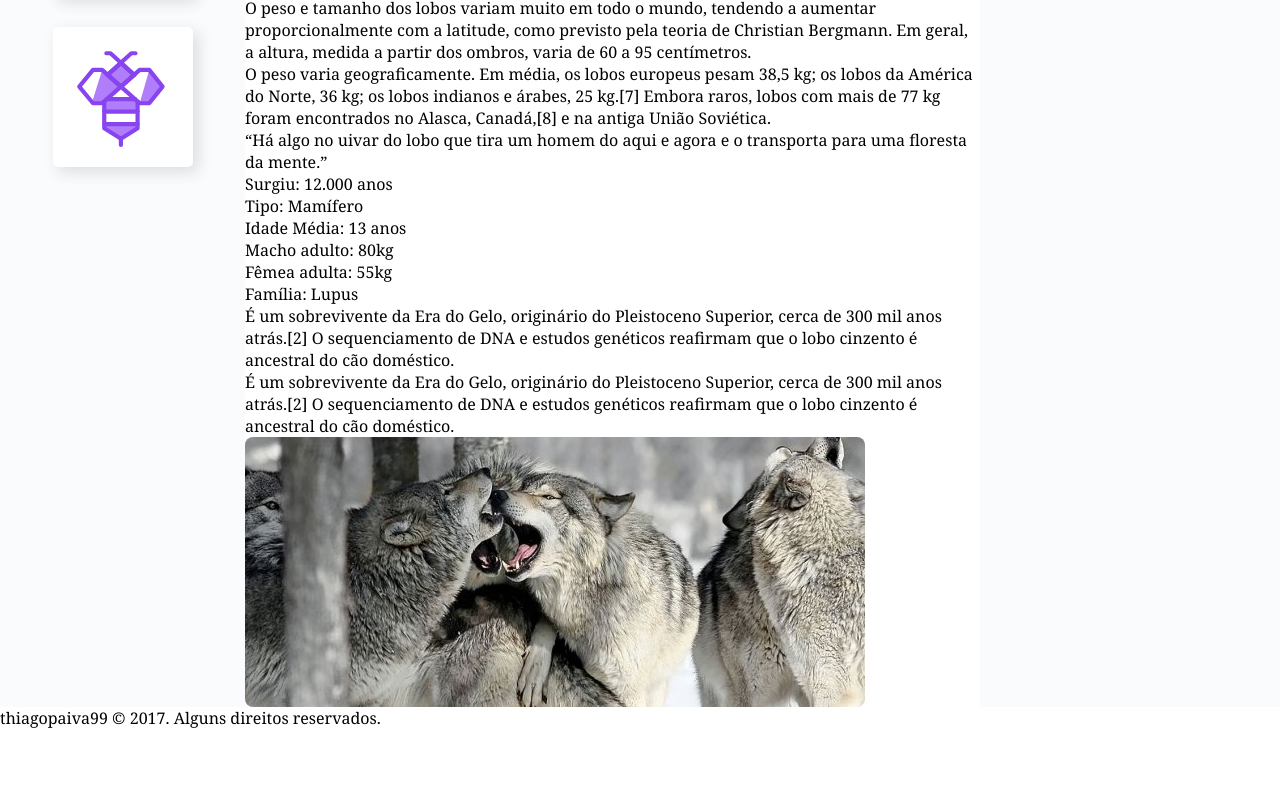
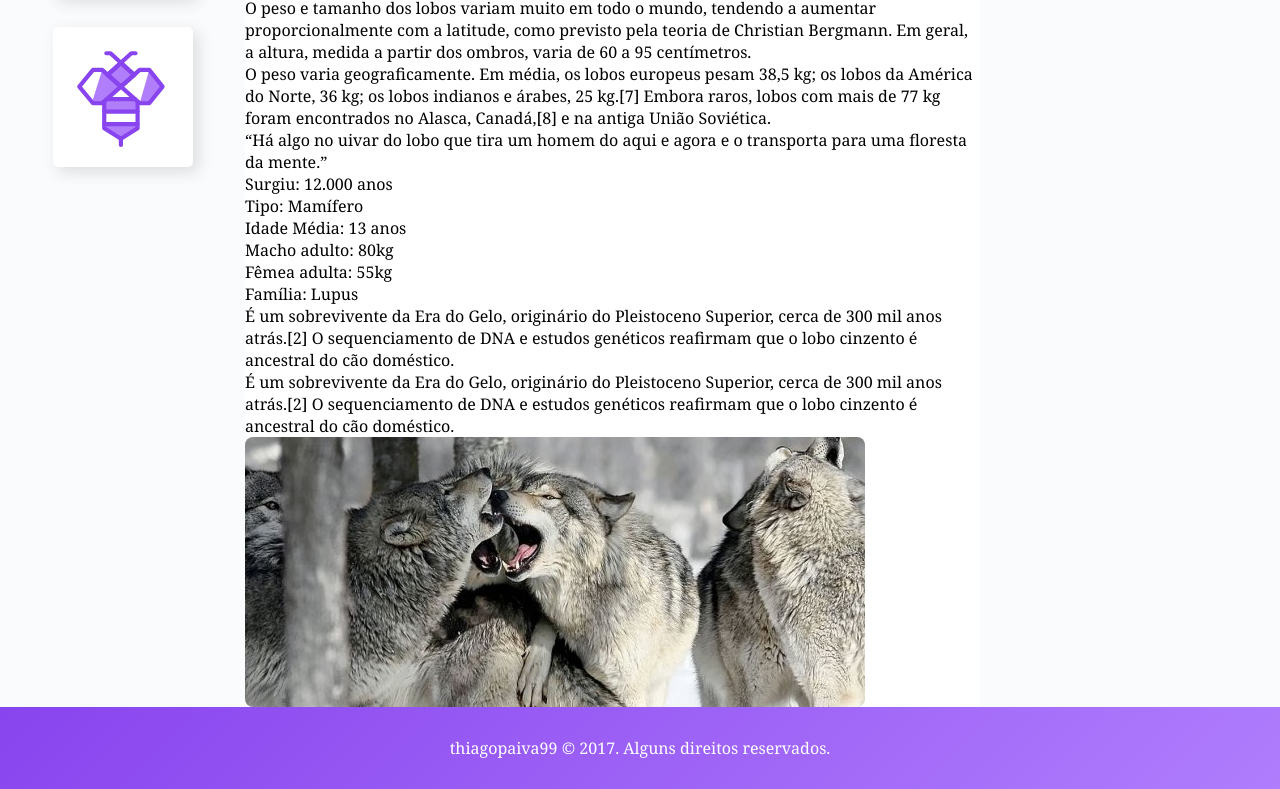
Before and after one commit to thiagopaiva99/wildbeast, a plain HTML site: page index.html in a window 1280 px wide. Shown: the part 957-1746 px from the top of the page. Before the commit the page ends 1686 px from the top, so only its background shows below. Drawn offline with Linux system fonts and the light colour scheme; a web font is replaced by a local one.

Commit message:
Commit automatico do terminal.

```diff
--- a/css/style.css
+++ b/css/style.css
@@ -114,4 +114,11 @@ img{
 
 .footer {
     grid-area: footer;
+    background: linear-gradient(135deg, #8844ee, #B07DFD);
 }
+
+.footer p {
+    color: white;
+    text-align: center;
+    padding: 30px;
+}
```
